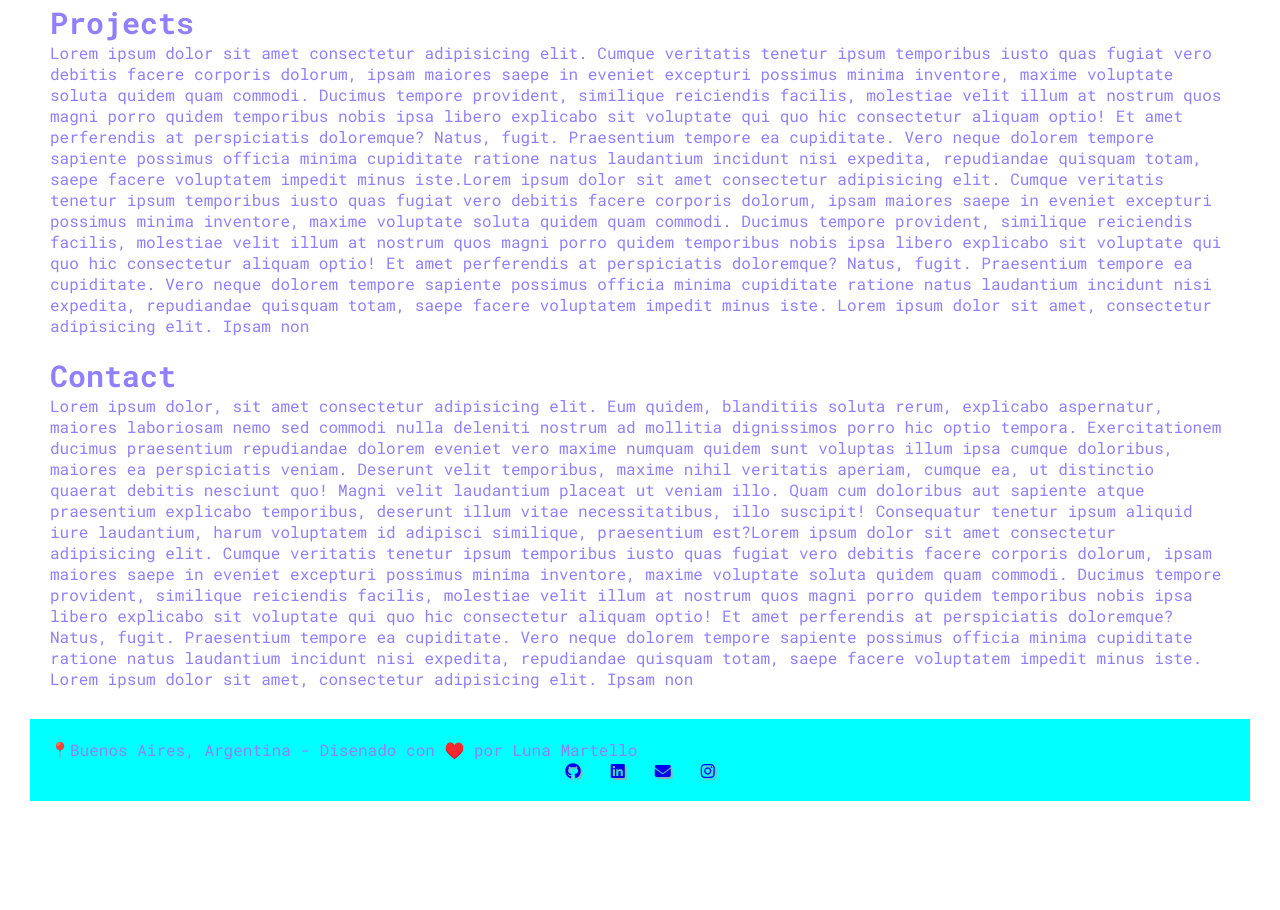
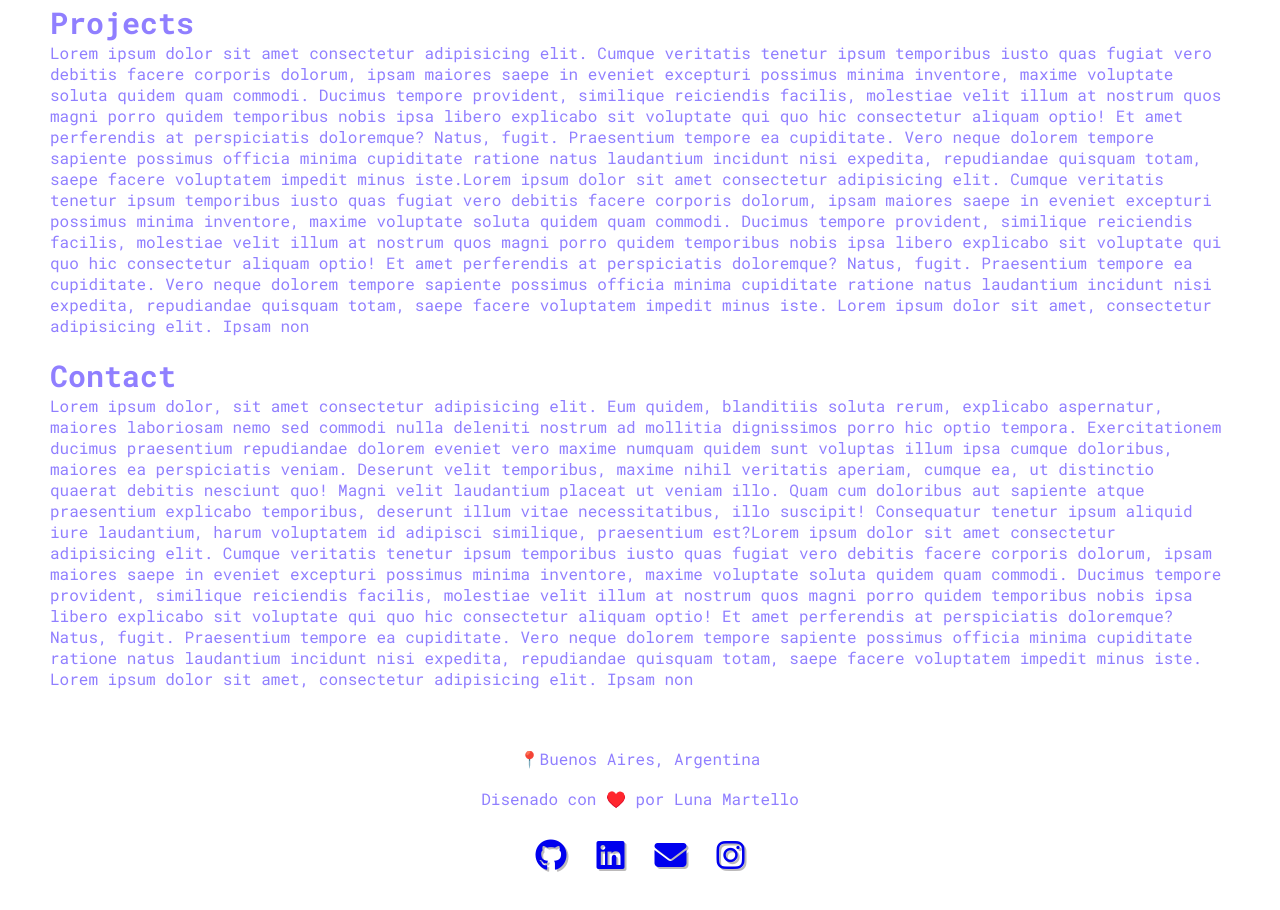
Before and after one commit to amartello88/entrega-martello, a plain HTML site: page index.html in a window 1280 px wide. Shown: the part 768-1678 px from the top of the page. Before the commit the page ends 1609 px from the top, so only its background shows below. Drawn offline with Linux system fonts and the light colour scheme.

Commit message:
add:css al footer

```diff
--- a/index.html
+++ b/index.html
@@ -18,7 +18,7 @@
         <li><a href="index.html">Home</a></li>
         <li><a href="#about">About</a></li>
         <li><a href="#projects">Projects</a></li>
-        <li><a href="#social-icons">Contact</a></li>
+        <li><a href="#social">Contact</a></li>
       </ul>
       </strong>
     </nav>
@@ -48,16 +48,17 @@
     </section>
   </main>
 
-  <footer>
-    <p>📍Buenos Aires, Argentina - Disenado con ♥️ por Luna Martello</p>
-    <div id="social-icons">
-    <a href="https://www.github.com" target="_blank"><i class="fa-brands fa-github"></i></a>
+  <footer id="social">
+    <p>📍Buenos Aires, Argentina </p>
+    <p>Disenado con ♥️ por Luna Martello</p>
+    <div class="social-icons">
+    <a href="https://www.github.com" target="_blank"><i class="fa-brands fa-github fa-2x"></i></a>
 
-    <a href="https://www.linkedin.com" target="_blank"><i class="fa-brands fa-linkedin"></i></a>
+    <a href="https://www.linkedin.com" target="_blank"><i class="fa-brands fa-linkedin fa-2x"></i></a>
 
-    <a href="mailto:ayela2203@gmail.com"><i class="fa-solid fa-envelope"></i></a>
+    <a href="mailto:ayela2203@gmail.com"><i class="fa-solid fa-envelope fa-2x"></i></a>
 
-    <a href="https://www.instagram.com" target="_blank"><i class="fa-brands fa-instagram"></i></a>
+    <a href="https://www.instagram.com" target="_blank"><i class="fa-brands fa-instagram fa-2x"></i></a>
     </div>
   </footer>
 </body>
--- a/style.css
+++ b/style.css
@@ -32,6 +32,7 @@ header nav {
 
 /* header nav */
 nav ul {
+  font-size: 40px;
   list-style:none;
   color: rgb(233, 37, 161);
   display: flex;
@@ -56,7 +57,6 @@ nav ul li a:hover {
   display: flex;
   justify-content: left;
   margin: 20px;
-  max-width: 1100px;
 
 }
 
@@ -85,14 +85,17 @@ nav ul li a:hover {
 footer {
   padding: 20px;
   margin-bottom: 40px;
-  background-color: aqua;
+  text-align: center;
+  line-height: 40px;
+  margin: 10px;
 }
 /* social icons footer */
 
-#social-icons {
+.social-icons {
+  color: rgb(87, 234, 34);
   display: flex;
   justify-content:center;
   gap:30px;
-  margin: 0;
+  margin-top: 20px;
   text-shadow:2px 2px 0px rgba(166, 163, 163, 0.75);
 }
```
